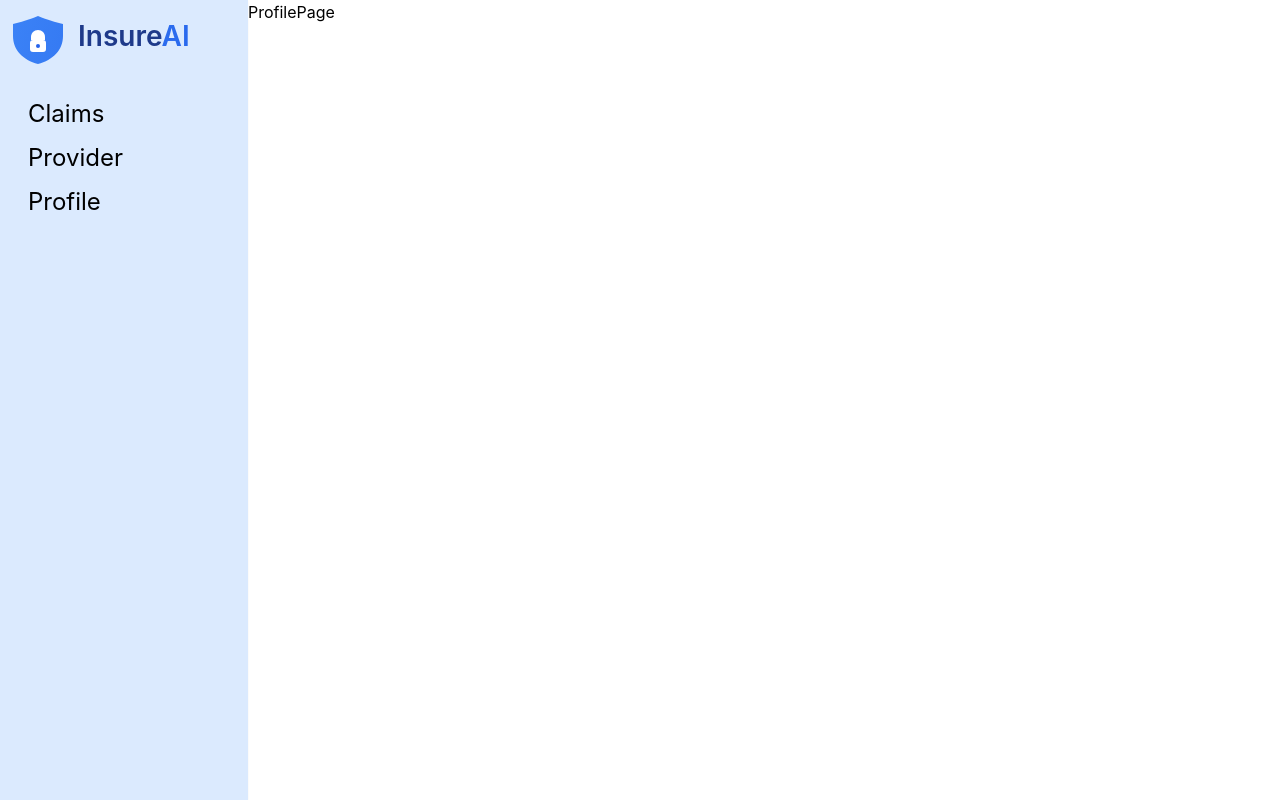
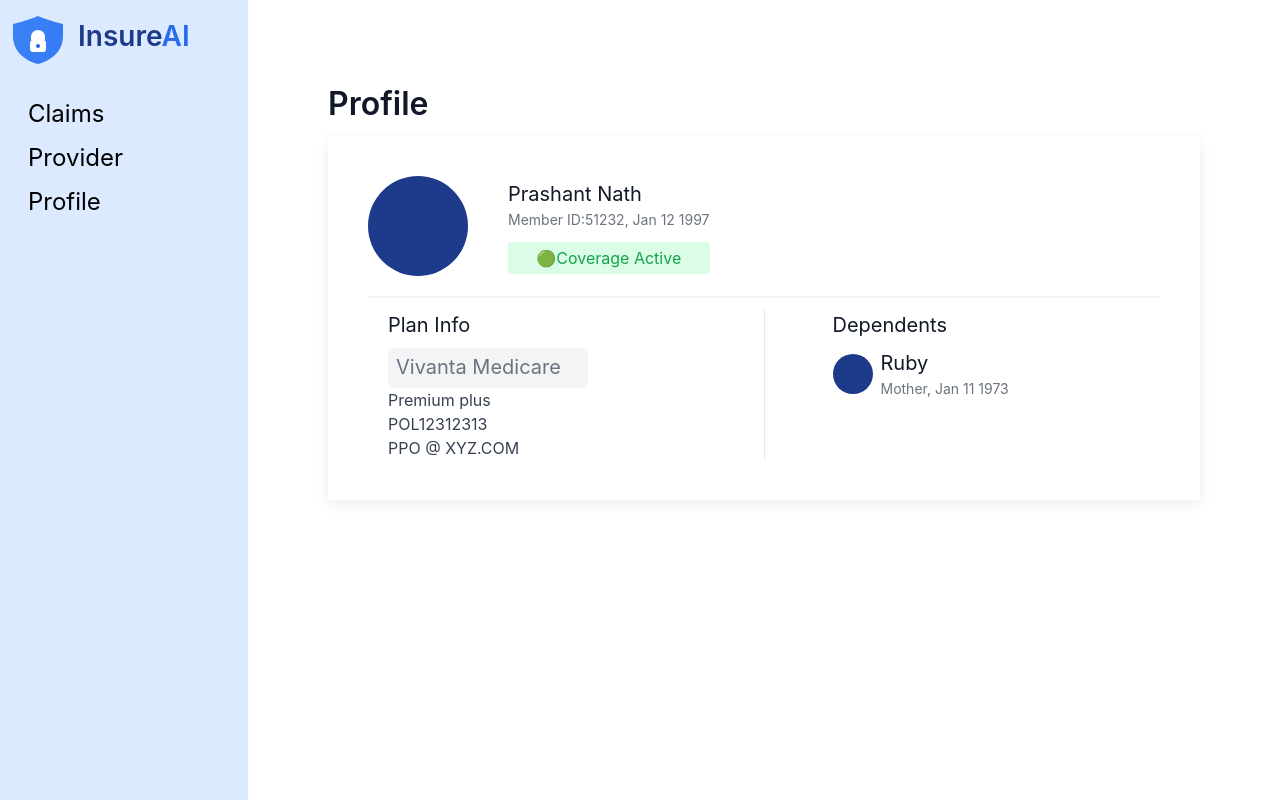
Before and after one commit to prashant00797/ai-insurance-app, a React (Vite) app: page /profile in a window 1280 px wide. Built offline with nearby package versions, Linux system fonts and the light colour scheme.

Commit message:
profile basic layout web

```diff
--- a/src/page/ProfilePage.jsx
+++ b/src/page/ProfilePage.jsx
@@ -1,5 +1,11 @@
+import ProfileUI from "../ui/ProfileUI";
+
 const ProfilePage = () => {
-  return <div>ProfilePage</div>;
+  return (
+    <main className="flex-1 h-full overflow-hidden">
+      <ProfileUI />
+    </main>
+  );
 };
 
 export default ProfilePage;
--- /dev/null
+++ b/src/ui/ProfileUI.jsx
@@ -0,0 +1,52 @@
+const ProfileUI = () => {
+  return (
+    <div className="h-full p-20">
+      <div className="mb-2">
+        <h1 className="text-page-title text-gray-900 font-semibold">Profile</h1>
+      </div>
+      <div className="shadow-level-2 w-full p-10">
+        <div className="flex items-center gap-10">
+          <div className="rounded-full bg-primary-600 w-25 h-25"></div>
+          <div className="flex flex-col">
+            <h3 className="text-card-title text-gray-900">Prashant Nath</h3>
+            <caption className="text-caption text-gray-500">
+              Member ID:51232, Jan 12 1997
+            </caption>
+            <div className="bg-green-100 mt-3 rounded-sm p-1 text-center">
+              <p className="text-success">🟢Coverage Active</p>
+            </div>
+          </div>
+        </div>
+        <div className="bg-gray-100 h-0.5 w-full my-5 mb-1 self-stretch"></div>
+        <div className="grid grid-cols-[1fr_auto_1fr] px-5">
+          <div id="1" className=" pt-2">
+            <div className="text-card-title text-gray-900 mb-2">Plan Info</div>
+            <div className="bg-gray-100 w-50 h-10 pl-2 pt-1 text-left rounded-default">
+              <p className="text-card-title text-gray-500">Vivanta Medicare</p>
+            </div>
+            <div>
+              <p className="text-body text-gray-700">Premium plus</p>
+              <p className="text-body text-gray-700">POL12312313</p>
+              <p className="text-body text-gray-700">PPO @ XYZ.COM</p>
+            </div>
+          </div>
+          <div className="w-px bg-gray-200 mx-10 mt-2"></div>
+          <div id="2" className="pt-2 pl-7">
+            <div className="text-card-title text-gray-900 mb-2">Dependents</div>
+            <div className="flex items-center gap-2">
+              <div className="rounded-full bg-primary-600 w-10 h-10"></div>
+              <div className="flex flex-col">
+                <h3 className="text-card-title text-gray-900">Ruby </h3>
+                <caption className="text-caption text-gray-500">
+                  Mother, Jan 11 1973
+                </caption>
+              </div>
+            </div>
+          </div>
+        </div>
+      </div>
+    </div>
+  );
+};
+
+export default ProfileUI;
```
